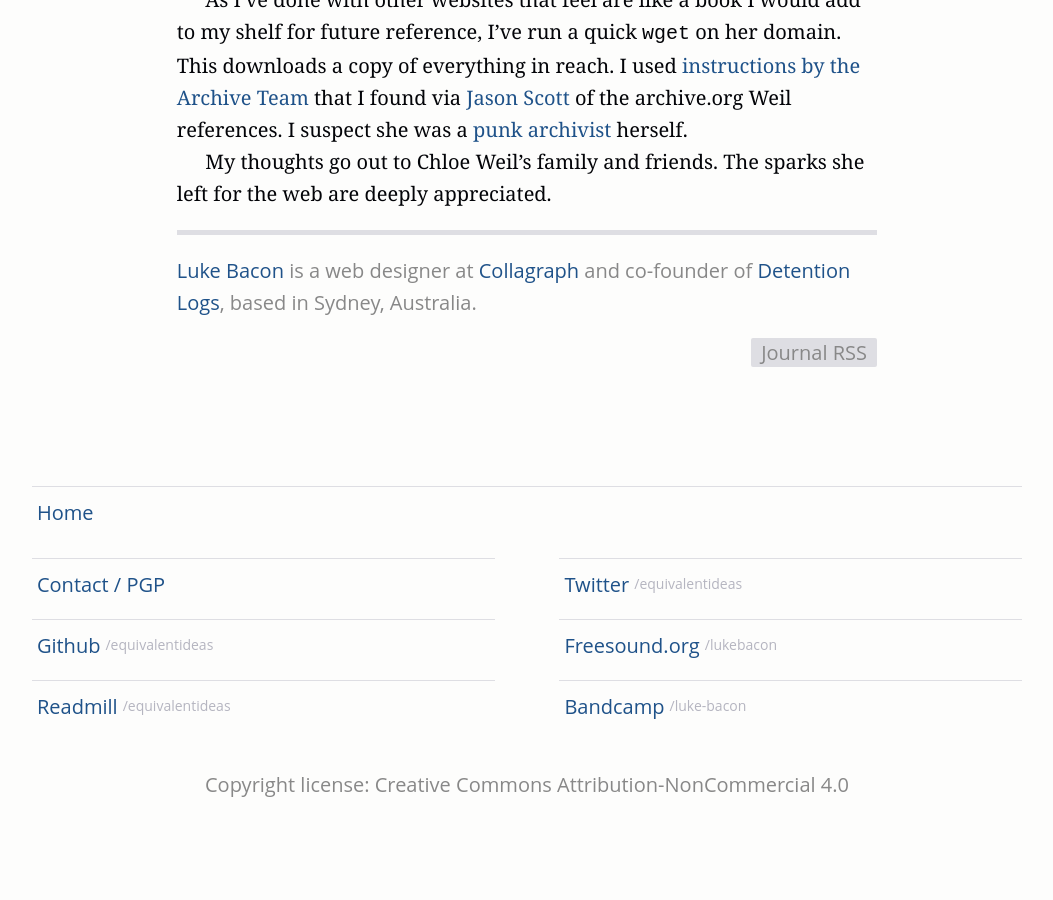
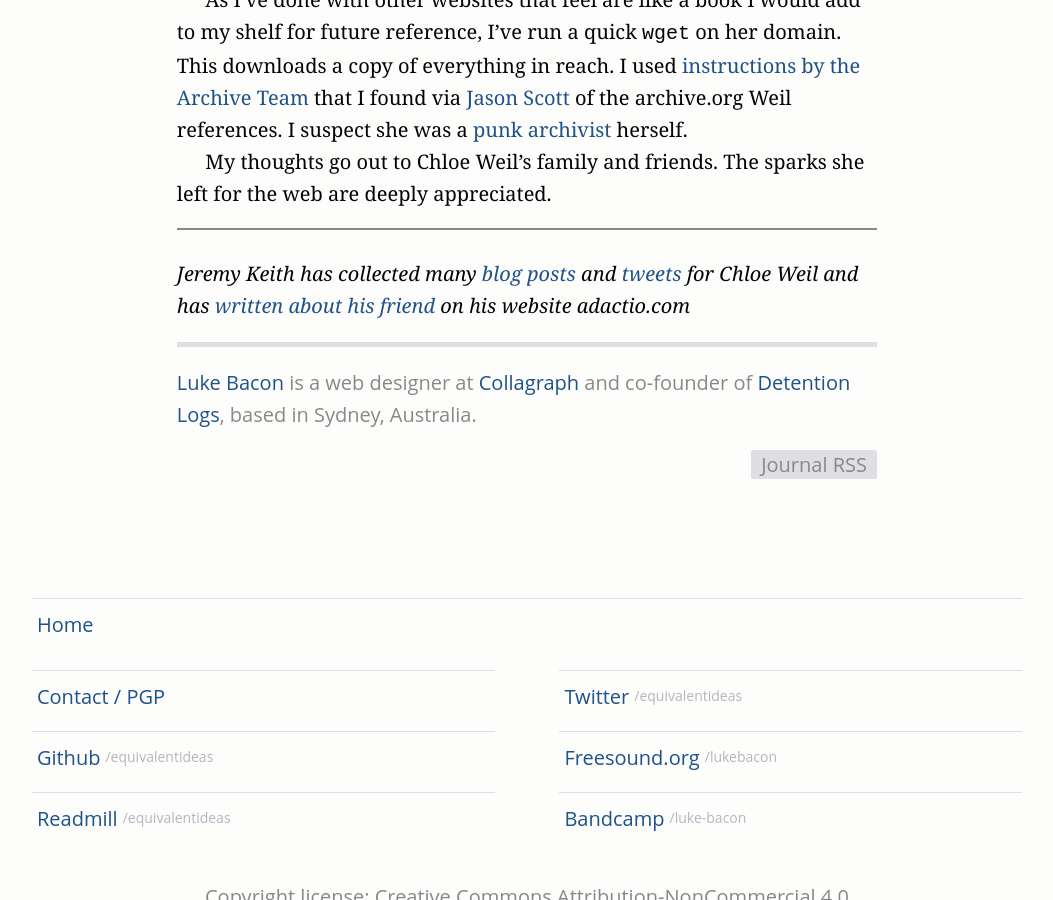
Before and after one commit to equivalentideas/home, a Jekyll site: the page built from _posts/2014-07-11-chloe-weil.markdown, in a window 1280 px wide and 900 px high, scrolled down 3290 px. Shown: the whole window, without its empty margins (113-1166 px from the left). Built offline with Jekyll 4.4.1, drawn with Linux system fonts in a browser that asks for light colours; nearby versions of some CDN libraries; Markdown is read by kramdown in place of the engine named in the settings; before the commit the page ends 4130 px from its top, so only the background shows below that.

Commit message:
added links to adactio's collections of posts for Chloe Weil.

```diff
--- a/_posts/2014-07-11-chloe-weil.markdown
+++ b/_posts/2014-07-11-chloe-weil.markdown
@@ -46,3 +46,7 @@ I decided to write this quick post as a mark and sign post for myself, and anyon
 As I've done with other websites that feel are like a book I would add to my shelf for future reference, I've run a quick `wget` on her domain. This downloads a copy of everything in reach. I used [instructions by the Archive Team](http://www.archiveteam.org/index.php?title=Wget) that I found via [Jason Scott](http://textfiles.com/jason/) of the archive.org Weil references. I suspect she was a [punk archivist](http://www.mikejonesonline.com/contextjunky/2014/06/09/i-am-for-an-archive-blogjune-9/) herself.
 
 My thoughts go out to Chloe Weil's family and friends. The sparks she left for the web are deeply appreciated.
+
+* * *
+
+*Jeremy Keith has collected many [blog posts](http://adactio.com/links/tags/chloeweil) and [tweets](http://adactio.com/chloe/) for Chloe Weil and has [written about his friend](http://adactio.com/journal/7030/) on his website [adactio.com](http://adactio.com/)*
```
